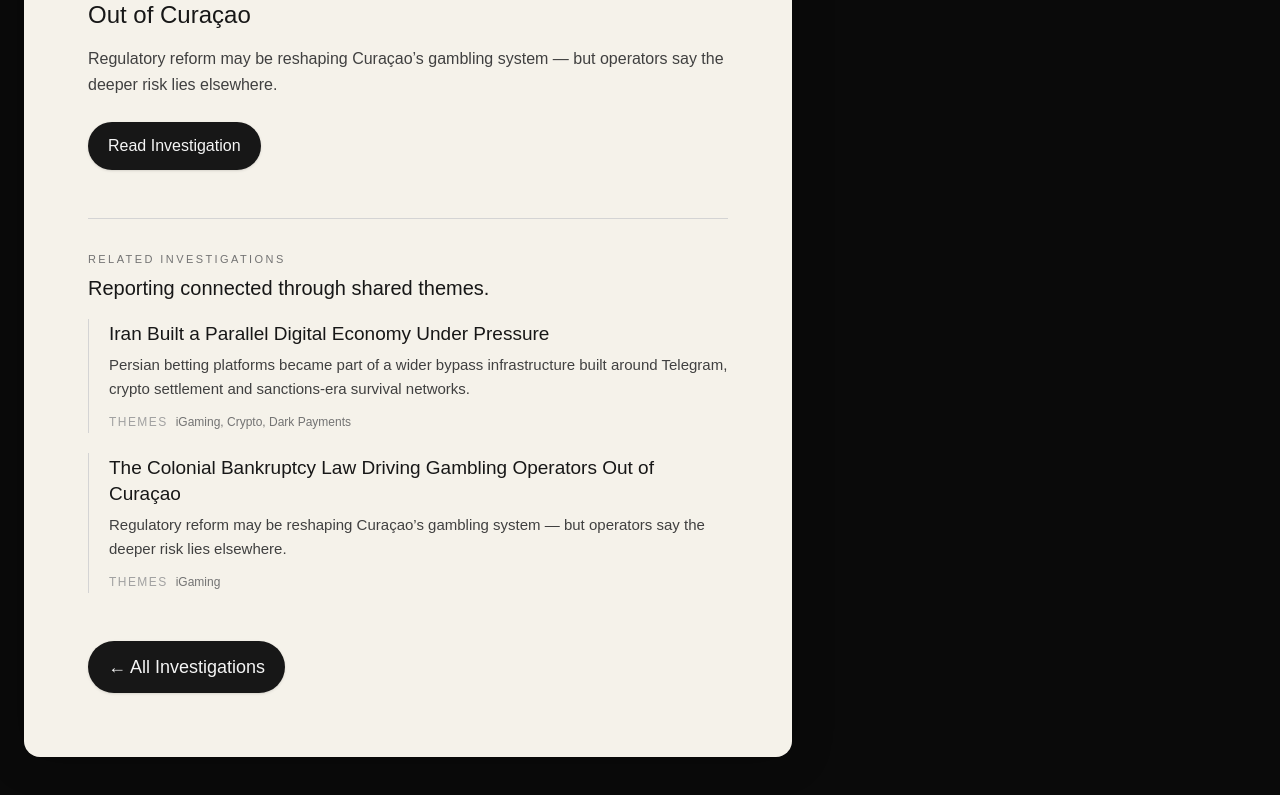
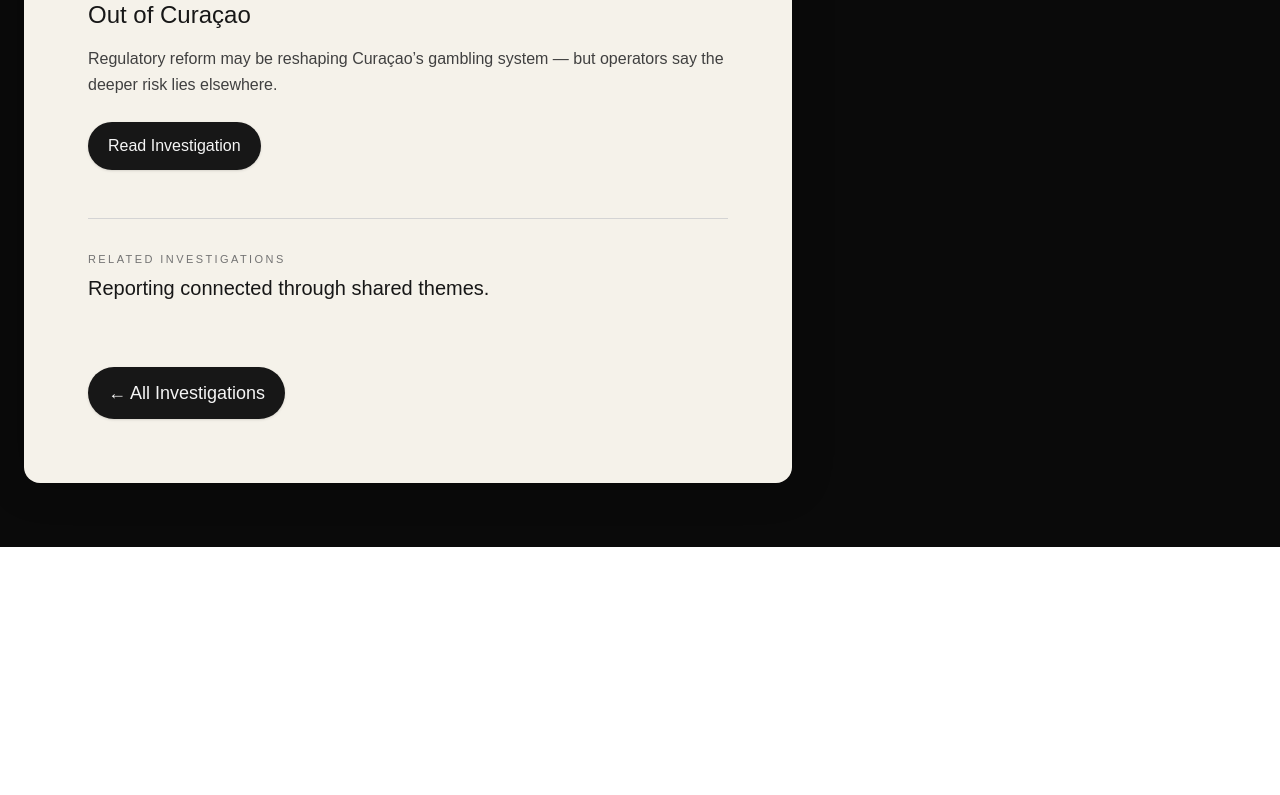
Before and after one commit to Skyball5/shadowmonitor, a Next.js app: page /investigations/anjouan in a window 1280 px wide. Shown: the part 3573-4368 px from the top of the page. After the commit the page ends 4120 px from the top, so only its background shows below. Built offline with nearby package versions, Linux system fonts and the light colour scheme.

Commit message:
Fix articleMap typing

```diff
--- a/data/articles/index.ts
+++ b/data/articles/index.ts
@@ -3,11 +3,11 @@
 import { iranArticle } from './iran'
 import type { Article } from './shared'
 
-export const articleMap = {
-  anjouan: { ...anjouanArticle, themes: anjouanArticle.themes ?? ['igaming'] },
+export const articleMap: Record<string, Article> = {
+  anjouan: anjouanArticle,
   curacao: curacaoArticle,
   iran: iranArticle,
-} as const satisfies Record<string, Article>
+}
 
 export type ArticleSlug = keyof typeof articleMap
 
```
